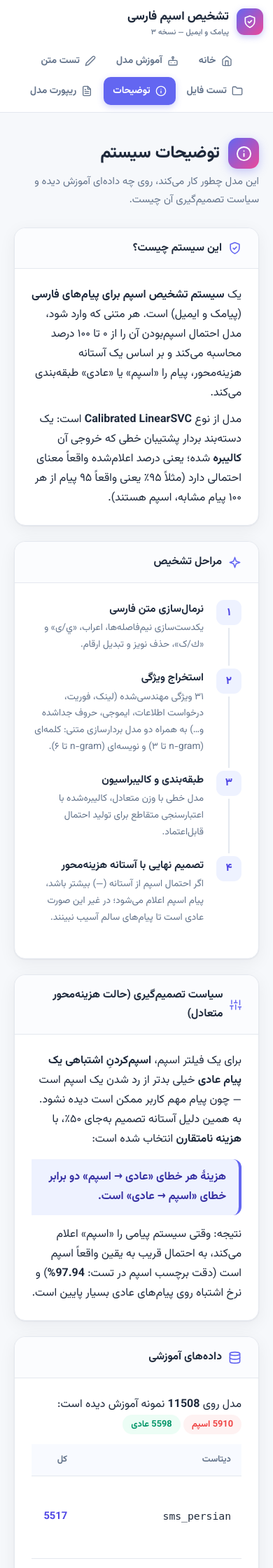
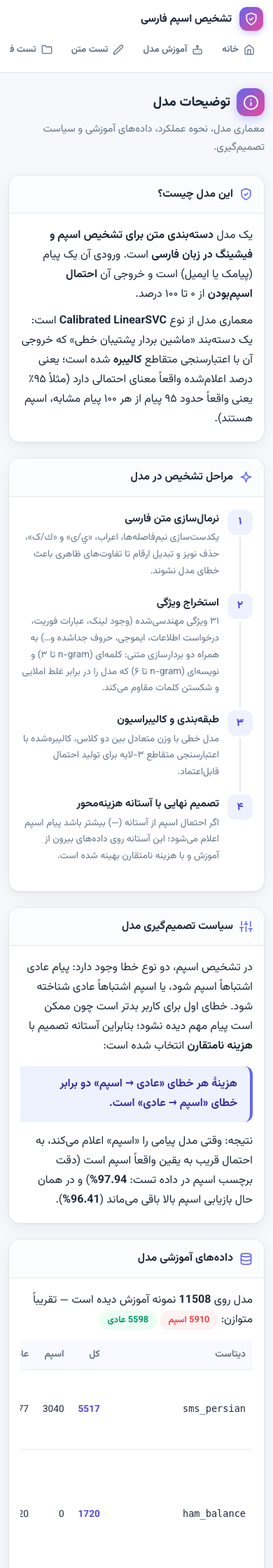
Before and after one commit to ElaheBarghamadi/SpamModel, a Django app: page /about/ in a window 390 px wide. Shown: the top 2240 px of the page at 70% size. Run offline with Django 5.2, Linux system fonts and the light colour scheme.

Commit message:
feat: بهبود ریسپانسیو + صفحه توضیحات فقط درباره مدل
- ریسپانسیو: ناوبری اسکرول‌شونده در موبایل، جداول با اسکرول افقی،
  شکست‌بندی مناسب در ۹۰۰/۷۶۰/۴۸۰ پیکسل، دکمه‌ها و آمار تطبیقی
- صفحه توضیحات: حذف بخش‌های مربوط به سایت؛ فقط معماری مدل،
  مراحل تشخیص، سیاست تصمیم‌گیری و داده‌های آموزشی

```diff
--- a/detector/static/css/style.css
+++ b/detector/static/css/style.css
@@ -82,7 +82,7 @@ main { max-width: 1060px; width: 100%; margin: 0 auto; padding: 34px 20px 56px;
     display: flex; align-items: center; gap: 9px;
 }
 .card-header svg { width: 19px; height: 19px; color: var(--primary); }
-.card-body { padding: 24px; }
+.card-body { padding: 24px; overflow-x: auto; }
 
 h1.page-title {
     font-size: 1.5rem; margin: 2px 0 6px; display: flex; align-items: center; gap: 12px; font-weight: 800;
@@ -238,11 +238,42 @@ footer.site-footer {
     text-align: center; color: var(--text-2); font-size: .8rem; padding: 20px; margin-top: auto;
 }
 
-/* ---------- متفرقه ---------- */
-.muted { color: var(--text-2); font-size: .85rem; }
+/* ---------- ریسپانسیو ---------- */
 .grid-2 { display: grid; grid-template-columns: 1fr 1fr; gap: 22px; }
+
+@media (max-width: 900px) {
+    main { padding: 26px 16px 48px; }
+    .stats-grid { gap: 12px; }
+}
+
 @media (max-width: 760px) {
     .grid-2 { grid-template-columns: 1fr; }
-    .topbar-inner { height: auto; padding: 10px 14px; flex-wrap: wrap; }
-    nav { width: 100%; justify-content: center; }
+    .topbar-inner { height: auto; padding: 10px 14px; flex-wrap: wrap; row-gap: 8px; }
+    nav { width: 100%; overflow-x: auto; flex-wrap: nowrap; padding-bottom: 4px; -webkit-overflow-scrolling: touch; }
+    nav a { flex-shrink: 0; padding: 7px 12px; font-size: .83rem; }
+    .card-body { padding: 18px 16px; }
+    .card-header { padding: 13px 16px; }
+    table.tbl th, table.tbl td { padding: 9px 10px; font-size: .85rem; }
+    h1.page-title { font-size: 1.3rem; }
+    h1.page-title .icon-chip { width: 40px; height: 40px; }
+    .steps li { padding: 0 48px 20px 0; }
+    .md { font-size: .88rem; }
+    .md table th, .md table td { padding: 7px 10px; font-size: .82rem; }
 }
+
+@media (max-width: 480px) {
+    main { padding: 20px 12px 40px; }
+    .brand { font-size: .95rem; }
+    .brand small { display: none; }
+    .brand .logo { width: 34px; height: 34px; }
+    .stat-value { font-size: 1.35rem; }
+    .stat-label { font-size: .76rem; }
+    .stats-grid { grid-template-columns: repeat(2, 1fr); }
+    .guide-grid { grid-template-columns: 1fr; }
+    h1.page-title { font-size: 1.18rem; gap: 9px; }
+    h2.section-title { font-size: 1rem; }
+    .btn { padding: 10px 18px; font-size: .9rem; flex: 1 1 auto; justify-content: center; }
+    textarea, input[type=number] { font-size: .9rem; }
+    .chip { font-size: .76rem; padding: 4px 10px; }
+    .log-line { font-size: .8rem; word-break: break-word; }
+}
--- a/templates/about.html
+++ b/templates/about.html
@@ -1,53 +1,55 @@
 {% extends 'base.html' %}
 
-{% block title %}توضیحات — تشخیص اسپم فارسی{% endblock %}
+{% block title %}توضیحات مدل — تشخیص اسپم فارسی{% endblock %}
 
 {% block content %}
 <h1 class="page-title">
     <span class="icon-chip"><svg><use href="#i-info"/></svg></span>
-    توضیحات سیستم
+    توضیحات مدل
 </h1>
-<p class="page-subtitle">این مدل چطور کار می‌کند، روی چه داده‌ای آموزش دیده و سیاست تصمیم‌گیری آن چیست.</p>
+<p class="page-subtitle">معماری مدل، نحوه عملکرد، داده‌های آموزشی و سیاست تصمیم‌گیری.</p>
 
 <!-- چیست -->
 <div class="card">
-    <div class="card-header"><svg><use href="#i-shield"/></svg> این سیستم چیست؟</div>
+    <div class="card-header"><svg><use href="#i-shield"/></svg> این مدل چیست؟</div>
     <div class="card-body">
         <p>
-            یک <b>سیستم تشخیص اسپم برای پیام‌های فارسی</b> (پیامک و ایمیل) است. هر متنی که وارد شود،
-            مدل احتمال اسپم‌بودن آن را از ۰ تا ۱۰۰ درصد محاسبه می‌کند و بر اساس یک آستانه هزینه‌محور،
-            پیام را «اسپم» یا «عادی» طبقه‌بندی می‌کند.
+            یک مدل <b>دسته‌بندی متن برای تشخیص اسپم و فیشینگ در زبان فارسی</b> است. ورودی آن یک پیام
+            (پیامک یا ایمیل) است و خروجی آن <b>احتمال اسپم‌بودن</b> از ۰ تا ۱۰۰ درصد.
         </p>
         <p style="margin-top:10px">
-            مدل از نوع <b>Calibrated LinearSVC</b> است: یک دسته‌بند بردار پشتیبان خطی که خروجی آن
-            <b>کالیبره</b> شده؛ یعنی درصد اعلام‌شده واقعاً معنای احتمالی دارد (مثلاً ۹۵٪ یعنی واقعاً
-            ۹۵ پیام از هر ۱۰۰ پیام مشابه، اسپم هستند).
+            معماری مدل از نوع <b>Calibrated LinearSVC</b> است: یک دسته‌بند «ماشین بردار پشتیبان خطی» که خروجی آن
+            با اعتبارسنجی متقاطع <b>کالیبره</b> شده است؛ یعنی درصد اعلام‌شده واقعاً معنای احتمالی دارد
+            (مثلاً ۹۵٪ یعنی واقعاً حدود ۹۵ پیام از هر ۱۰۰ پیام مشابه، اسپم هستند).
         </p>
     </div>
 </div>
 
 <!-- چطور کار می‌کند -->
 <div class="card">
-    <div class="card-header"><svg><use href="#i-spark"/></svg> مراحل تشخیص</div>
+    <div class="card-header"><svg><use href="#i-spark"/></svg> مراحل تشخیص در مدل</div>
     <div class="card-body">
         <ol class="steps">
             <li>
                 <b>نرمال‌سازی متن فارسی</b>
-                <p>یکدست‌سازی نیم‌فاصله‌ها، اعراب، «ي/ی» و «ك/ک»، حذف نویز و تبدیل ارقام.</p>
+                <p>یکدست‌سازی نیم‌فاصله‌ها، اعراب، «ي/ی» و «ك/ک»، حذف نویز و تبدیل ارقام تا تفاوت‌های ظاهری
+                باعث خطای مدل نشوند.</p>
             </li>
             <li>
                 <b>استخراج ویژگی</b>
-                <p>۳۱ ویژگی مهندسی‌شده (لینک، فوریت، درخواست اطلاعات، ایموجی، حروف جداشده و…) به همراه دو مدل
-                بردار‌سازی متنی: کلمه‌ای (n-gram تا ۳) و نویسه‌ای (n-gram تا ۶).</p>
+                <p>۳۱ ویژگی مهندسی‌شده (وجود لینک، عبارات فوریت، درخواست اطلاعات، ایموجی، حروف جداشده و…)
+                به همراه دو بردار‌سازی متنی: کلمه‌ای (n-gram تا ۳) و نویسه‌ای (n-gram تا ۶) که مدل را
+                در برابر غلط املایی و شکستن کلمات مقاوم می‌کند.</p>
             </li>
             <li>
                 <b>طبقه‌بندی و کالیبراسیون</b>
-                <p>مدل خطی با وزن متعادل، کالیبره‌شده با اعتبارسنجی متقاطع برای تولید احتمال قابل‌اعتماد.</p>
+                <p>مدل خطی با وزن متعادل بین دو کلاس، کالیبره‌شده با اعتبارسنجی متقاطع ۳-لایه
+                برای تولید احتمال قابل‌اعتماد.</p>
             </li>
             <li>
                 <b>تصمیم نهایی با آستانه هزینه‌محور</b>
-                <p>اگر احتمال اسپم از آستانه ({{ threshold|default:"—" }}) بیشتر باشد، پیام اسپم اعلام می‌شود؛
-                در غیر این صورت عادی است تا پیام‌های سالم آسیب نبینند.</p>
+                <p>اگر احتمال اسپم از آستانه ({{ threshold|default:"—" }}) بیشتر باشد پیام اسپم اعلام می‌شود؛
+                این آستانه روی داده‌های بیرون از آموزش و با هزینه نامتقارن بهینه شده است.</p>
             </li>
         </ol>
     </div>
@@ -55,20 +57,21 @@
 
 <!-- سیاست تصمیم -->
 <div class="card">
-    <div class="card-header"><svg><use href="#i-sliders"/></svg> سیاست تصمیم‌گیری (حالت هزینه‌محور متعادل)</div>
+    <div class="card-header"><svg><use href="#i-sliders"/></svg> سیاست تصمیم‌گیری مدل</div>
     <div class="card-body">
         <p>
-            برای یک فیلتر اسپم، <b>اسپم‌کردنِ اشتباهی یک پیام عادی</b> خیلی بدتر از رد شدن یک اسپم است —
-            چون پیام مهم کاربر ممکن است دیده نشود. به همین دلیل آستانه تصمیم به‌جای ۵۰٪،
-            با <b>هزینه نامتقارن</b> انتخاب شده است:
+            در تشخیص اسپم، دو نوع خطا وجود دارد: پیام عادی اشتباهاً اسپم شود، یا اسپم اشتباهاً عادی شناخته شود.
+            خطای اول برای کاربر بدتر است چون ممکن است پیام مهم دیده نشود؛ بنابراین آستانه تصمیم با
+            <b>هزینه نامتقارن</b> انتخاب شده است:
         </p>
         <blockquote style="border-inline-start:4px solid var(--primary); background:var(--primary-light); padding:12px 18px; border-radius:0 12px 12px 0; margin:14px 0; color:#3730A3; font-weight:600;">
             هزینهٔ هر خطای «عادی → اسپم» دو برابر خطای «اسپم → عادی» است.
         </blockquote>
         <p>
-            نتیجه: وقتی سیستم پیامی را «اسپم» اعلام می‌کند، به احتمال قریب به یقین واقعاً اسپم است
-            {% if stats %}(دقت برچسب اسپم در تست: <b>{{ stats.precision }}%</b>){% endif %}
-            و نرخ اشتباه روی پیام‌های عادی بسیار پایین است.
+            نتیجه: وقتی مدل پیامی را «اسپم» اعلام می‌کند، به احتمال قریب به یقین واقعاً اسپم است
+            {% if stats %}(دقت برچسب اسپم در داده تست: <b>{{ stats.precision }}%</b>){% endif %}
+            و در همان حال بازیابی اسپم بالا باقی می‌ماند
+            {% if stats %}(<b>{{ stats.recall }}%</b>){% endif %}.
         </p>
     </div>
 </div>
@@ -76,10 +79,10 @@
 <!-- داده آموزشی -->
 {% if sources %}
 <div class="card">
-    <div class="card-header"><svg><use href="#i-db"/></svg> داده‌های آموزشی</div>
+    <div class="card-header"><svg><use href="#i-db"/></svg> داده‌های آموزشی مدل</div>
     <div class="card-body">
         <p style="margin-bottom:14px">
-            مدل روی <b>{{ total }}</b> نمونه آموزش دیده است:
+            مدل روی <b>{{ total }}</b> نمونه آموزش دیده است — تقریباً متوازن:
             <span class="badge badge-spam">{{ n_spam }} اسپم</span>
             <span class="badge badge-ham">{{ n_ham }} عادی</span>
         </p>
@@ -118,59 +121,16 @@
 </div>
 {% endif %}
 
-<!-- برچسب‌ها -->
-<div class="card">
-    <div class="card-header"><svg><use href="#i-pen"/></svg> برچسب‌های پشتیبانی‌شده در تست فایل</div>
-    <div class="card-body">
-        <p style="margin-bottom:12px">ستون <code>label</code> اختیاری است و هرکدام از این مقادیر را می‌پذیرد:</p>
-        <div class="chip-group" style="margin-bottom:14px">
-            <span class="chip">spam</span><span class="chip">Spam</span><span class="chip">اسپم</span>
-            <span class="chip">هرزنامه</span><span class="chip">فیشینگ</span><span class="chip">تبلیغات</span>
-            <span class="chip">1</span><span class="chip">true</span>
-        </div>
-        <div class="chip-group">
-            <span class="chip">ham</span><span class="chip">عادی</span><span class="chip">نرمال</span>
-            <span class="chip">not spam</span><span class="chip">سالم</span><span class="chip">0</span><span class="chip">false</span>
-        </div>
-        <p class="muted" style="margin-top:12px">مقادیر ناشناخته بدون خطا حذف می‌شوند و بقیه فایل پردازش می‌شود.</p>
-    </div>
-</div>
-
-<!-- راهنمای صفحات -->
-<h2 class="section-title"><svg><use href="#i-home"/></svg> بخش‌های سیستم</h2>
-<div class="guide-grid">
-    <a class="guide-card" href="{% url 'train' %}">
-        <span class="g-icon"><svg><use href="#i-bot"/></svg></span>
-        <h3>آموزش مدل</h3>
-        <p>بازآموزی کامل روی همه دیتاست‌ها با مشاهده لاگ زنده مراحل و نتایج نهایی.</p>
-    </a>
-    <a class="guide-card" href="{% url 'test_text' %}">
-        <span class="g-icon"><svg><use href="#i-pen"/></svg></span>
-        <h3>تست متن</h3>
-        <p>یک پیام را تایپ کنید و نتیجه را همراه درصد احتمال اسپم ببینید.</p>
-    </a>
-    <a class="guide-card" href="{% url 'test_file' %}">
-        <span class="g-icon"><svg><use href="#i-folder"/></svg></span>
-        <h3>تست فایل</h3>
-        <p>فایل CSV / Excel / TXT تا ۲۰۰۰ ردیف را آپلود کنید و ارزیابی کامل بگیرید.</p>
-    </a>
-    <a class="guide-card" href="{% url 'report' %}">
-        <span class="g-icon"><svg><use href="#i-report"/></svg></span>
-        <h3>ریپورت مدل</h3>
-        <p>گزارش جامع مدل: معماری، داده‌ها، نتایج اندازه‌گیری‌شده و تاریخچه نسخه‌ها.</p>
-    </a>
-</div>
-
-<!-- نکات -->
+<!-- نکات فنی -->
 {% if threshold %}
-<div class="alert alert-success" style="margin-top:22px">
+<div class="alert alert-success">
     <svg><use href="#i-check"/></svg>
-    مدل فعال است — آستانه تصمیم فعلی: {{ threshold }} | برای تغییر محافظه‌کاری، پارامتر <code>fp_cost</code> در <code>core.py</code> را تنظیم کنید.
+    <span>مدل فعال است — آستانه تصمیم فعلی: <b>{{ threshold }}</b>. برای محافظه‌کاری بیشتر یا کمتر، پارامتر <code>fp_cost</code> در <code>detector/ml/core.py</code> تغییر می‌کند.</span>
 </div>
 {% else %}
-<div class="alert alert-warn" style="margin-top:22px">
+<div class="alert alert-warn">
     <svg><use href="#i-alert"/></svg>
-    مدل هنوز آموزش داده نشده است. از بخش «آموزش مدل» شروع کنید.
+    مدل هنوز آموزش داده نشده است.
 </div>
 {% endif %}
 {% endblock %}
```
